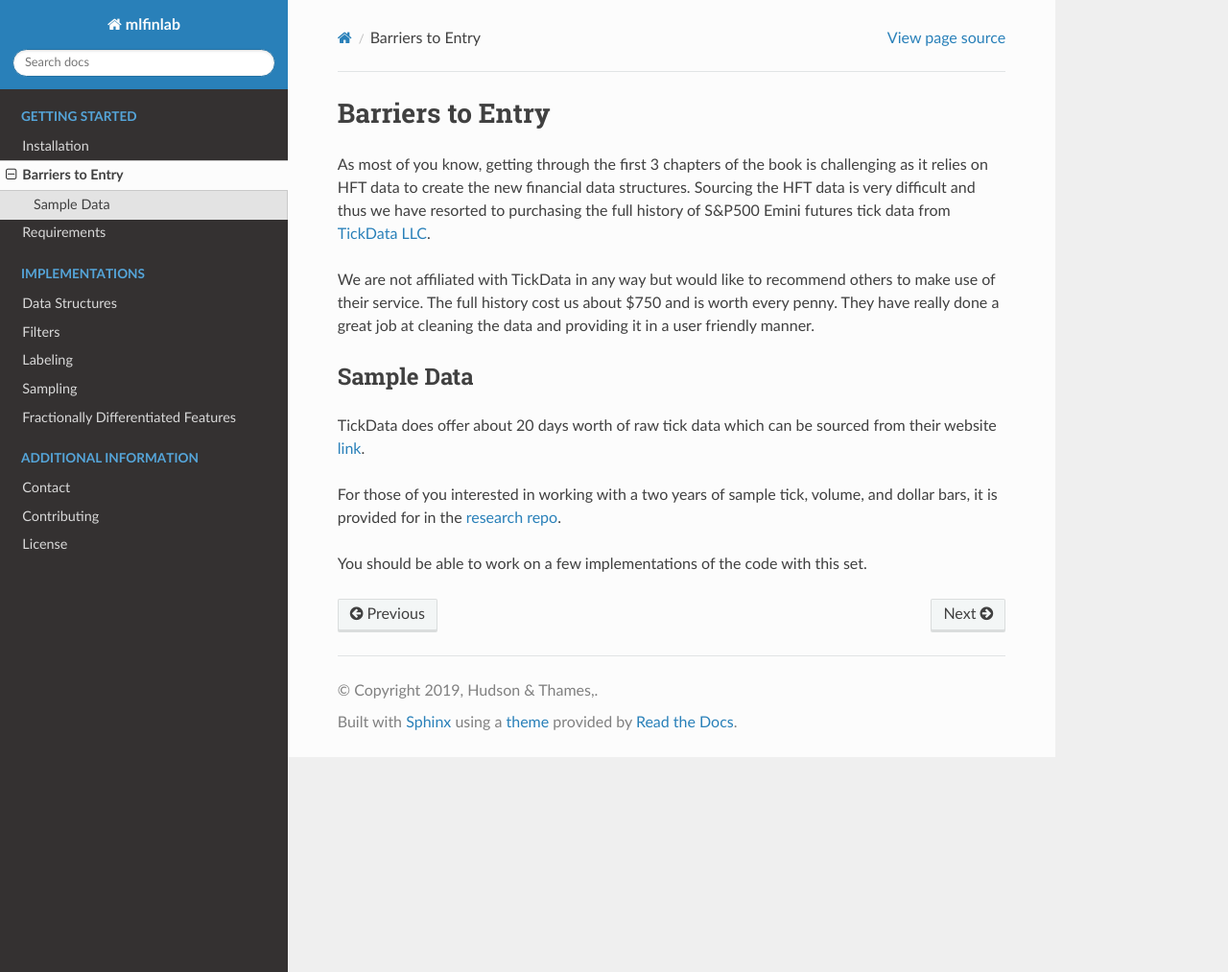
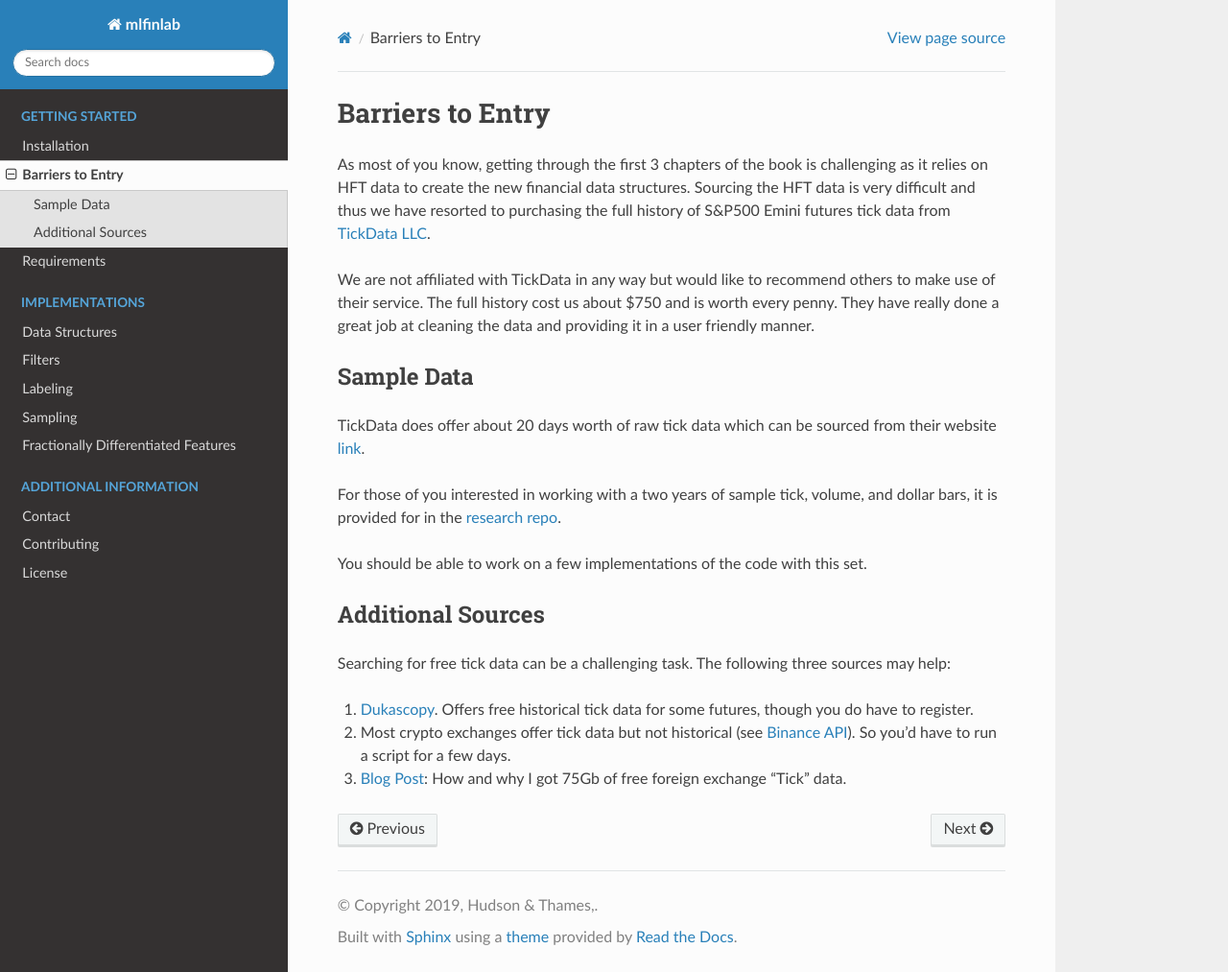
Before and after one commit to hudson-and-thames/mlfinlab, a Sphinx documentation site: the page built from docs/source/getting_started/barriers_to_entry.rst, in a window 1280 px wide and 1013 px high. Shown: the whole window at 96% size. Built offline with Sphinx 7.4.7 and the Read the Docs theme 2.0.0, drawn with Linux system fonts in a browser that asks for light colours.

Commit message:
* Add free tick data sources

```diff
--- a/docs/source/getting_started/barriers_to_entry.rst
+++ b/docs/source/getting_started/barriers_to_entry.rst
@@ -22,3 +22,17 @@ You should be able to work on a few implementations of the code with this set.
 
 .. _link: https://s3-us-west-2.amazonaws.com/tick-data-s3/downloads/ES_Sample.zip
 .. _research repo: https://github.com/hudson-and-thames/research/tree/master/Sample-Data
+
+
+Additional Sources
+==================
+
+Searching for free tick data can be a challenging task. The following three sources may help:
+
+1. `Dukascopy`_. Offers free historical tick data for some futures, though you do have to register.
+2. Most crypto exchanges offer tick data but not historical (see `Binance API`_). So you'd have to run a script for a few days.
+3. `Blog Post`_: How and why I got 75Gb of free foreign exchange “Tick” data.
+
+.. _Dukascopy: https://www.dukascopy.com/swiss/english/marketwatch/historical/
+.. _Binance API: https://github.com/binance-exchange/binance-official-api-docs/blob/master/rest-api.md
+.. _Blog Post: https://towardsdatascience.com/how-and-why-i-got-75gb-of-free-foreign-exchange-tick-data-9ca78f5fa26c
```
